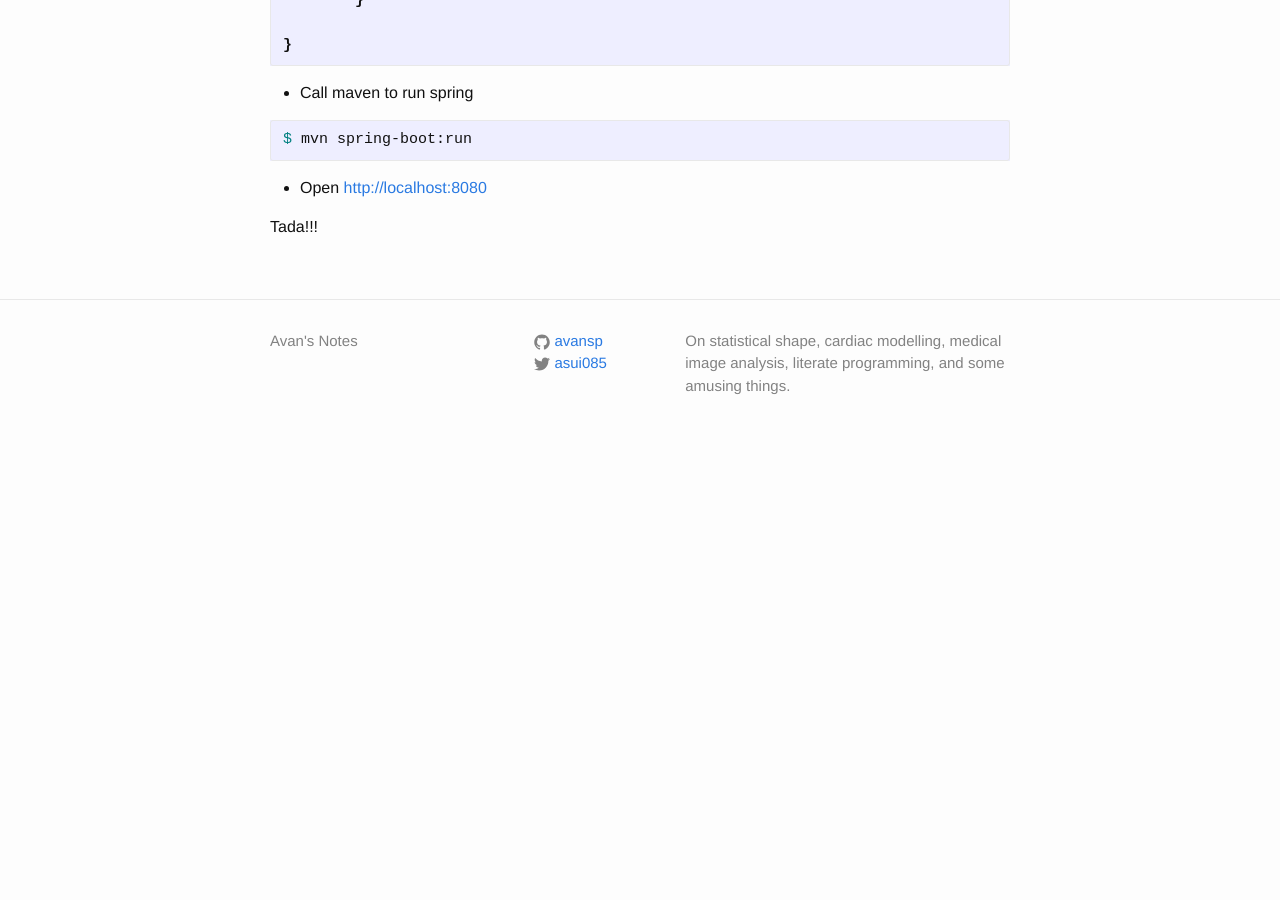
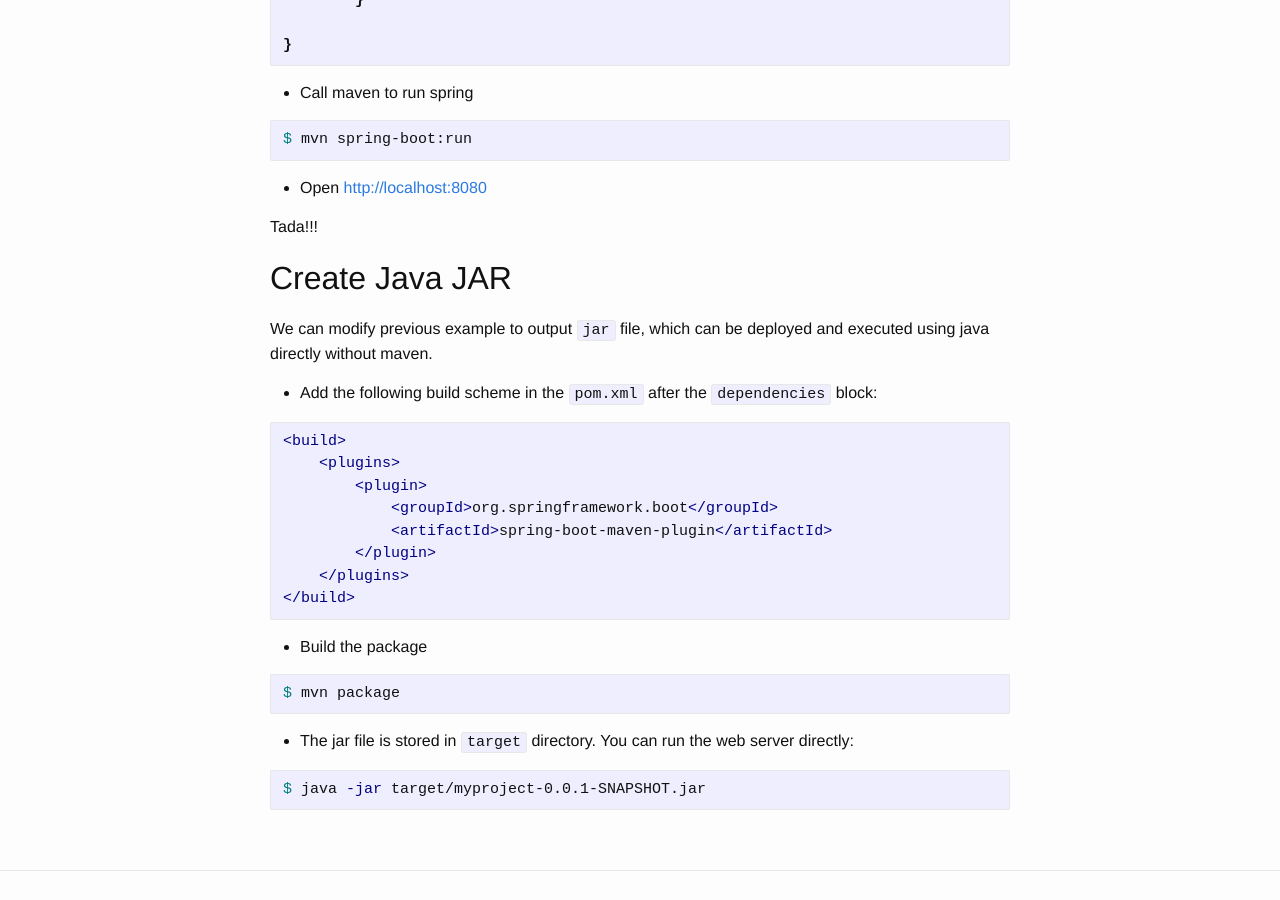
Before and after one commit to avansp/old-jekyll-avansp.github.io, a Jekyll site: the page built from _posts/2016-07-16-spring-web.md, in a window 1280 px wide and 900 px high, scrolled down 2252 px. Built offline with Jekyll 4.4.1, drawn with Linux system fonts in a browser that asks for light colours; before the commit the page ends 2709 px from its top, so only the background shows below that.

Commit message:
new post

````diff
--- a/_posts/2016-07-16-spring-web.md
+++ b/_posts/2016-07-16-spring-web.md
@@ -120,6 +120,35 @@ $ mvn spring-boot:run
 
 Tada!!!
 
+## Create Java JAR
+
+We can modify previous example to output `jar` file, which can be deployed and executed using java directly without maven.
+
+* Add the following build scheme in the `pom.xml` after the `dependencies` block:
+
+```xml
+<build>
+    <plugins>
+        <plugin>
+            <groupId>org.springframework.boot</groupId>
+            <artifactId>spring-boot-maven-plugin</artifactId>
+        </plugin>
+    </plugins>
+</build>
+```
+
+* Build the package
+
+```bash
+$ mvn package
+```
+
+* The jar file is stored in `target` directory. You can run the web server directly:
+
+```bash
+$ java -jar target/myproject-0.0.1-SNAPSHOT.jar
+```
+
 <!-- URLs -->
 [Spring]: (http://spring.io/)
 [Spring Boot CLI]: http://repo.spring.io/release/org/springframework/boot/spring-boot-cli/
````
